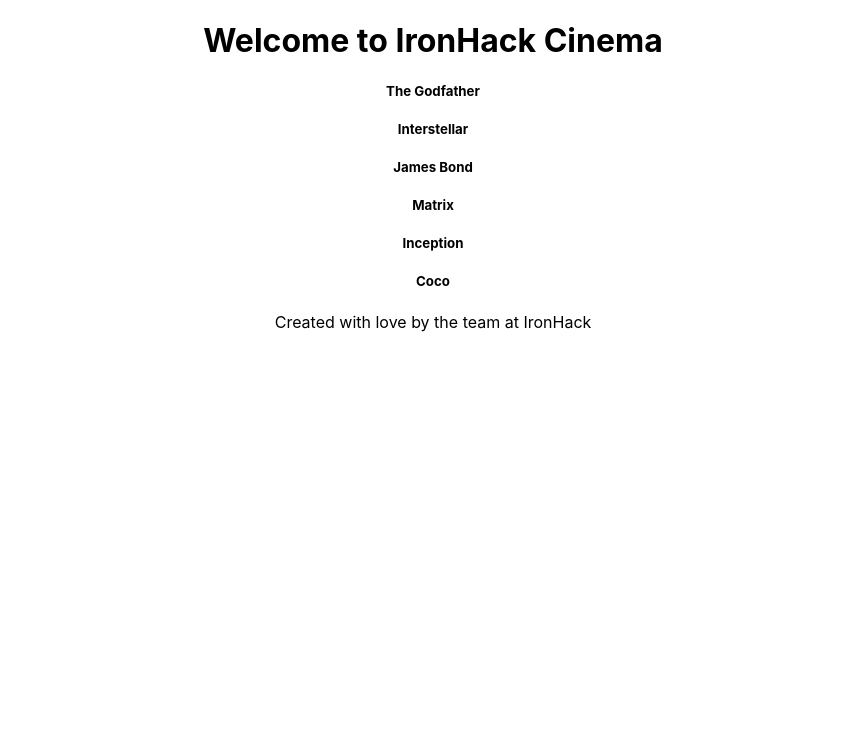
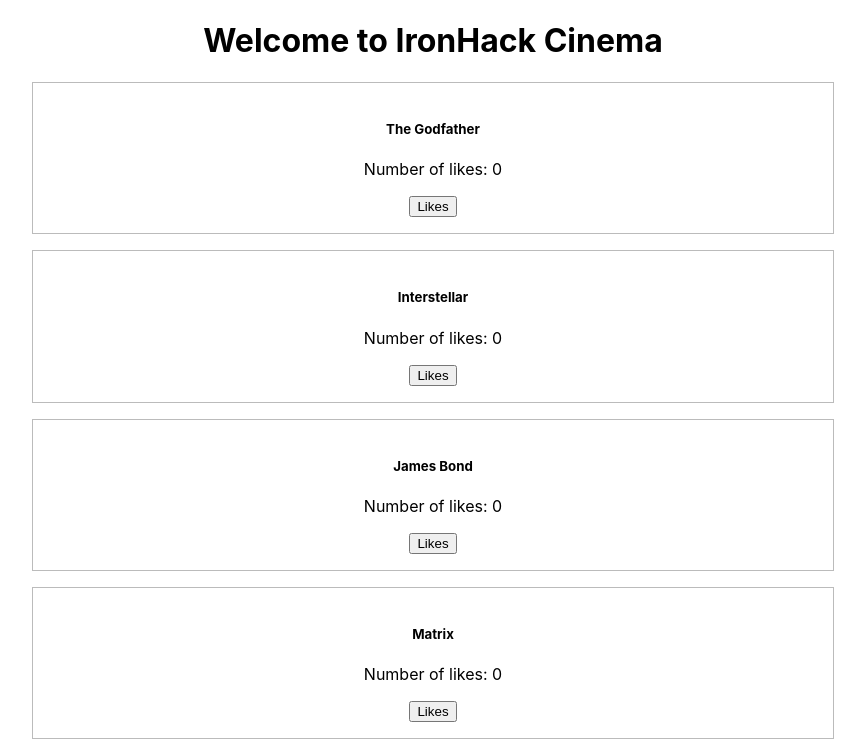
Before and after one commit to Ironhack-Team-Triangle-July2021/ironhack-cinema, a React (Create React App) app: page / in a window 1280 px wide. Shown: the top 753 px of the page, without its empty margins (207-1072 px from the left). Built offline with nearby package versions, Linux system fonts and the light colour scheme.

Commit message:
counter of likes with state

```diff
--- a/src/App.css
+++ b/src/App.css
@@ -2,37 +2,9 @@
   text-align: center;
 }
 
-.App-logo {
-  height: 40vmin;
-  pointer-events: none;
+.movie {
+  border: 1px solid #bbb;
+  padding: 1rem;
+  margin: 1rem auto;
+  width: 60%;
 }
-
-@media (prefers-reduced-motion: no-preference) {
-  .App-logo {
-    animation: App-logo-spin infinite 20s linear;
-  }
-}
-
-.App-header {
-  background-color: #282c34;
-  min-height: 100vh;
-  display: flex;
-  flex-direction: column;
-  align-items: center;
-  justify-content: center;
-  font-size: calc(10px + 2vmin);
-  color: white;
-}
-
-.App-link {
-  color: #61dafb;
-}
-
-@keyframes App-logo-spin {
-  from {
-    transform: rotate(0deg);
-  }
-  to {
-    transform: rotate(360deg);
-  }
-}
--- a/src/App.js
+++ b/src/App.js
@@ -1,5 +1,6 @@
 import logo from './logo.svg';
 import './App.css';
+import React from 'react';
 
 function Header(){
   return <h1>Welcome to IronHack Cinema</h1>
@@ -18,12 +19,31 @@
   )
 }
 
-function Movie(props){
-  return (
-    <section className="movie">
-      <h5>{props.title}</h5>
-    </section>
-  )
+class Movie extends React.Component {
+  constructor(props) {
+    super(props);
+    this.state = {
+      numberOfLikes: 0
+    }
+  }
+
+  increaseLikes = () => {
+    this.setState(prevState => {
+      return { numberOfLikes: prevState.numberOfLikes + 1 }
+    })
+  }
+
+  render() {
+    return (
+      <section className="movie">
+        <h5>{this.props.title}</h5>
+
+        <p>Number of likes: {this.state.numberOfLikes}</p>
+        <button onClick={this.increaseLikes}>Likes</button>
+      </section>
+    )
+  }
+
 }
 
 function Footer(){
```
